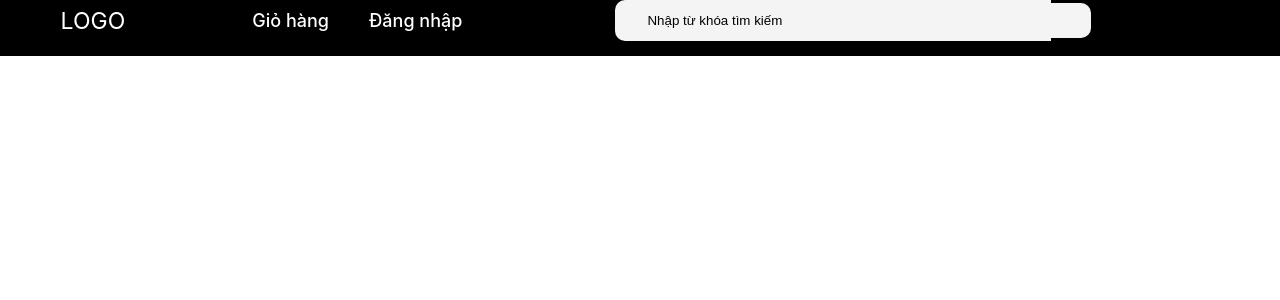
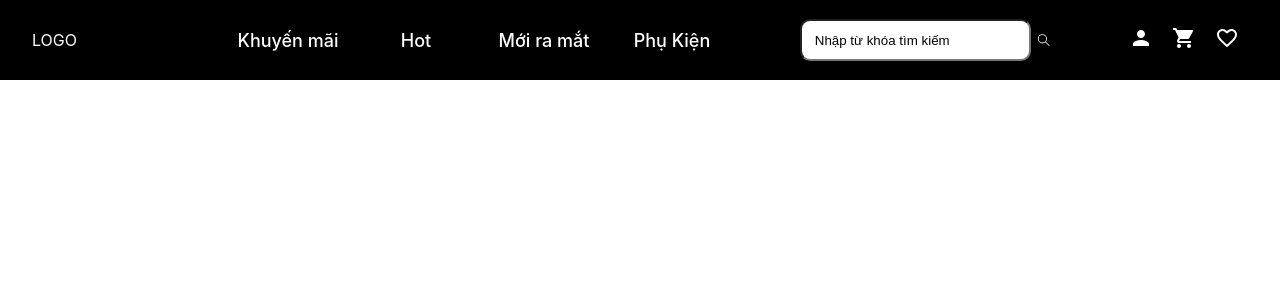
Before and after one commit to kieukhanhquan/computer_app, a React (Create React App) app in the folder Client/: page / in a window 1280 px wide. Shown: the top 300 px of the page. Built offline with nearby package versions, Linux system fonts and the light colour scheme.

Commit message:
add Header-Client component

```diff
--- a/Client/package.json
+++ b/Client/package.json
@@ -3,6 +3,10 @@
   "version": "0.1.0",
   "private": true,
   "dependencies": {
+    "@emotion/react": "^11.10.6",
+    "@emotion/styled": "^11.10.6",
+    "@mui/icons-material": "^5.11.11",
+    "@mui/material": "^5.11.15",
     "@testing-library/jest-dom": "^5.16.5",
     "@testing-library/react": "^13.4.0",
     "@testing-library/user-event": "^13.5.0",
--- a/Client/src/Components/Header/Header.js
+++ b/Client/src/Components/Header/Header.js
@@ -1,14 +1,9 @@
 import { useLayoutEffect, useState } from "react"
 import { useLocation } from "react-router-dom"
-// import logo from "../../Assets/avatar.png";
-// import { Dropdown } from 'rsuite';
-import PeoplesIcon from '@rsuite/icons/Peoples'
-import DashboardIcon from '@rsuite/icons/legacy/Dashboard'
-import GearCircleIcon from '@rsuite/icons/legacy/GearCircle'
-import MessageIcon from '@rsuite/icons/Message'
-import TagNumberIcon from '@rsuite/icons/TagNumber'
-import DetailIcon from '@rsuite/icons/Detail';
-import MenuIcon from '@rsuite/icons/Menu';
+import SearchIcon from '@rsuite/icons/Search';
+import PersonIcon from '@mui/icons-material/Person';
+import ShoppingCartIcon from '@mui/icons-material/ShoppingCart';
+import FavoriteBorderIcon from '@mui/icons-material/FavoriteBorder';
 // import { Whisper, Avatar, Popover } from 'rsuite';
 import "./header.css";
 
@@ -18,29 +13,39 @@ function Header(){
 
     return (
         <header className="header">
-            <div className="navbar1">
-                <a href='./index.php' className="navbar1__logo">LOGO</a>
-                <div className="navbar1__wrap">
-                    <div className="navbar1__cart">
-                        <i className="navbar1__cart-icon fa-solid fa-cart-shopping"></i>
-                        <a href="./index.php?url=Login" className="navbar1__cart-link">Giỏ hàng</a>
+            <div className="navbar">
+                <a href='./index.php' className="navbar_logo">LOGO</a>
+                <div className="categories">
+                    <div className="categories_wrap_link">
+                        <a href="" className="categories_link">Khuyến mãi</a>
                     </div>
-                    <a href="./index.php?url=Login" className="navbar1__login">Đăng nhập</a>
-                    <div className="navbar1__social">
-                        <a href="" className="navbar1__social-item">
-                            <i className="navbar1__social-icon_fb fa-brands fa-facebook"></i>
-                        </a>
-                        <a href="" className="navbar1__social-item">
-                            <i className="navbar1__social-icon_insta fa-brands fa-instagram"></i>
-                        </a>
+                    <div className="categories_wrap_link">
+                        <a href="" className="categories_link">Hot</a>
+                    </div>
+                    <div className="categories_wrap_link">
+                        <a href="" className="categories_link">Mới ra mắt</a>
+                    </div>
+                    <div className="categories_wrap_link">
+                        <a href="" className="categories_link">Phụ Kiện</a>
                     </div>
                 </div>
-                <div className="navbar1__search">
-                    <input type="" className="navbar1__search-text" placeholder='Nhập từ khóa tìm kiếm' />
-                    <div className="navbar1__search-wrap">
-                        <i className="navbar1__search-icon fa-solid fa-magnifying-glass"></i>
-                    </div>
 
+                <form action="/search" method="get" className="navbar_search">
+                    <input type="text" className="navbar__search-text" placeholder='Nhập từ khóa tìm kiếm' />
+                    <button type="submit" className="navbar__search-icon">
+                        <SearchIcon height= "90%"/>
+                    </button>
+                </form>
+                <div className="route_wrap">
+                    <a href=""  className="route-icon">
+                            <PersonIcon height= "90%"/>
+                    </a>
+                    <a href=""  className="route-icon">
+                            <ShoppingCartIcon height= "90%"/>
+                    </a>
+                    <a href=""  className="route-icon">
+                            <FavoriteBorderIcon height= "90%"/>
+                    </a>
                 </div>
             </div>
 
--- a/Client/src/Components/Header/header.css
+++ b/Client/src/Components/Header/header.css
@@ -1,47 +1,95 @@
 .header{
-    height: 7%;
+    height: 10%;
     background-color:#000000;
     position: fixed;
     width: 100%;
     top:0;
     z-index: 999;
 }
-/* Navbar1 */
-.navbar1
+/* navbar */
+.navbar
 {
     display: flex;
     align-items: center;
-    height: var(--height-navbar1);
+    height: 100%;
     justify-content: space-around;
 }
-.navbar1__logo{
-    font-size: 23px;
+.categories
+{
+    display: flex;
+    align-items: center;
+    height: 100%;
+    width: 40%;
+    justify-content: space-around;
+}
+.route_wrap
+{
+    display: flex;
+    align-items: center;
+    height: 100%;
+    width: 10%;
+    justify-content: space-around;
+}
+.route-icon
+{
+    /* border-radius: 10px; */
+    border:none;
+    background-color: transparent;
+    align-items: center;
+    color:#ffffff;
+    cursor: pointer;
+}
+.navbar_logo{
+    font-size: 100%;
+    width: 10%;
     display: block;
     text-decoration: none;
     color: #ffffff ;
 }
-.navbar1__search
+.categories_wrap_link{
+    display: flex;
+    align-items: center;
+    height: 100%;
+    justify-content: space-around;
+    width:25%;
+}
+.categories_link
 {
-    margin-right: 10%;
+    text-decoration: none;
+    color: #ffffff;
+    font-weight: 500;
+    font-size: 18px;
+
+}
+.navbar_search
+{
+    height:50%;
+    width: 20%;
     display: flex;
     align-items: center;
 }
-.navbar1__search-text
+.navbar__search-text
 {
-    background-color:  #F4F4F4;
-    height: 35px;
-    width: 400px;
-    padding-left:30px;
-    border-color: transparent;
-    color: var(--primary2-color);
-    border-top-left-radius: 10px;
-    border-bottom-left-radius: 10px;
+    border-radius: 10px;
+    height: 90%;
+    width: 90%;
+    padding-left:5%;
 }
-.navbar1__search-text::placeholder{
+.navbar__search-icon
+{
+    /* border-radius: 10px; */
+    border:none;
+    background-color: transparent;
+    height: 100%;
+    width: 10%;
+    color:#ffffff;
+    cursor: pointer;
+}
+.navbar__search-text::placeholder{
     color: var(--primary2-color);
 
 }
-.navbar1__search-wrap
+.navbar__search-wrap
 {
     background-color:  #F4F4F4;
     height: 35px;
@@ -52,40 +100,33 @@
     cursor: pointer;
 
 }
-.navbar1__search-icon{
-    color: #cacaca;
-    font-size: 18px;
-    position: absolute;
-    top: 7px;
-    left: 10px;
-}
-.navbar1__wrap
+
+.navbar__wrap
 {
     display: flex;
     align-items: center;
 }
-.navbar1__cart-icon
+.navbar__cart-icon
 {
     margin-right: 6px;
     font-size: 18px;
     cursor: pointer;
 }
-.navbar1__cart-link
+.navbar__cart-link
 {
     text-decoration: none;
     color: #ffffff;
     font-weight: 500;
     font-size: 18px;
 }
-.navbar1__login
+.navbar__login
 {
     text-decoration: none;
     color: #ffffff;
     font-weight: 500;
     font-size: 18px;
-    margin-left: 40px;
 }
-.navbar1__account
+.navbar__account
 {
     text-decoration: none;
     color: var(--primary2-color);
@@ -98,24 +139,24 @@
     display: flex;
     align-items: center;
 }
-.navbar1__account-avatar
+.navbar__account-avatar
 {
     width: 30px;
     height: 30px;
     border-radius: 15px;
     margin: 0 10px;
 }
-.navbar1__social
+.navbar__social
 {
     margin-left: 20px;
 }
-.navbar1__social-icon_fb
+.navbar__social-icon_fb
 {
     color: #4569ea;
     font-size: 17px;
     margin: 0 3px 0 3px;
 }
-.navbar1__social-icon_insta
+.navbar__social-icon_insta
 {
     color: #ff6b6b;
     font-size: 17px;
@@ -124,7 +165,7 @@
 
 
 @media only screen and (max-width: 450px){
-    .navbar1__search
+    .navbar__search
     {
         display: none;
     }
@@ -135,22 +176,22 @@
         min-width: 280px;
 
     }
-    .navbar1__cart{
+    .navbar__cart{
         display: none;
     }
-    .navbar1__search
+    .navbar__search
     {
         max-width: 210px;
         margin-left: 10px;
 
     }
-    .navbar1__search-text
+    .navbar__search-text
     {
         max-width: 170px;
 
 
     }
-    .navbar1__social
+    .navbar__social
     {
         display: none;
     }
@@ -164,17 +205,17 @@
         max-width: 330px;
         min-width: 300px;
     }
-    .navbar1__search
+    .navbar__search
     {
        max-width: 250px;
        margin-left: 10px;
     }
-    .navbar1__search-text
+    .navbar__search-text
     {
         max-width: 250px;
 
     }
-    .navbar1__search-icon {
+    .navbar__search-icon {
         color: #cacaca;
         font-size: 18px;
         position: absolute;
```
Also changed, not shown: 1 other file (tests, documents, lock files or other folders).
